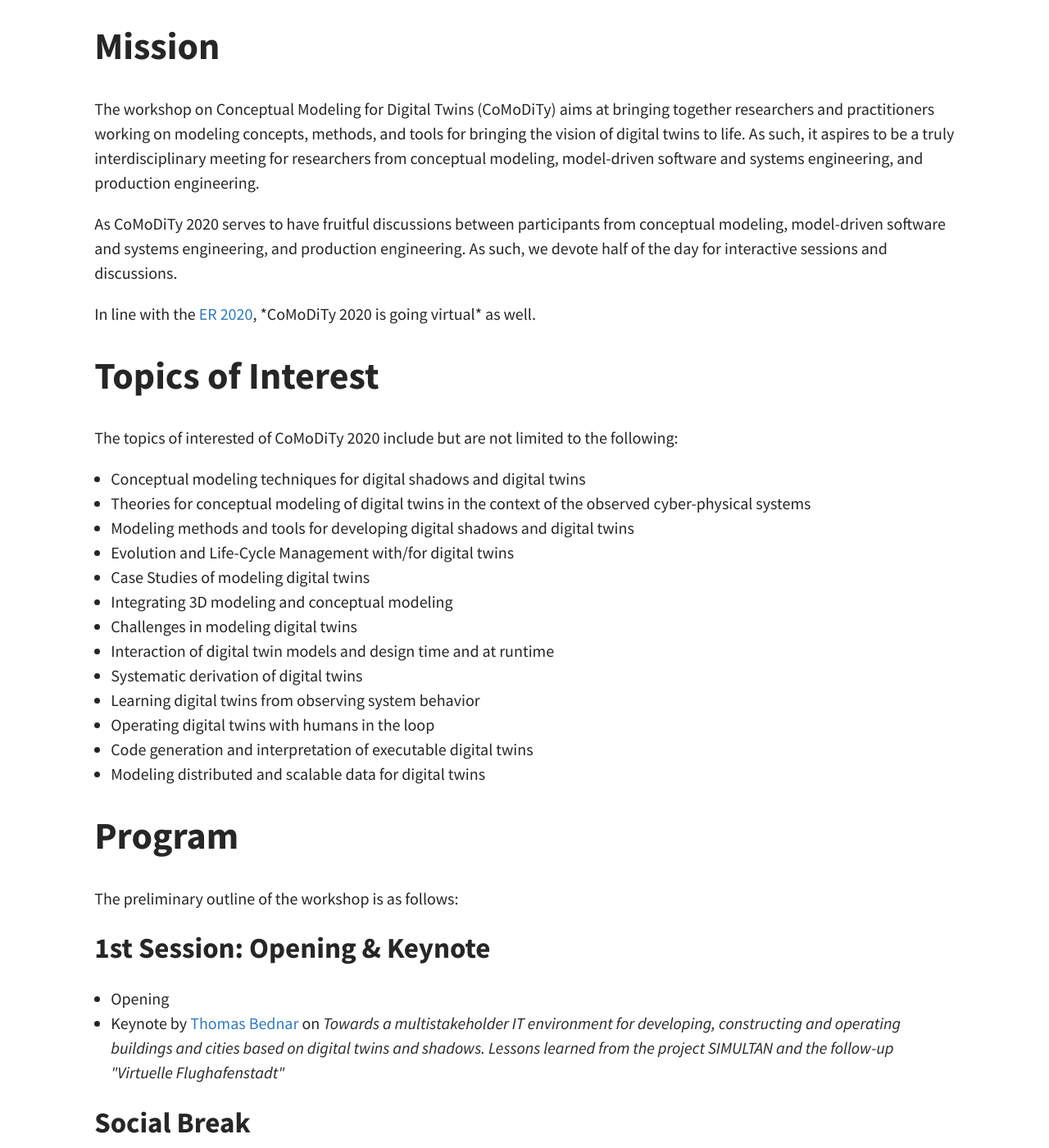
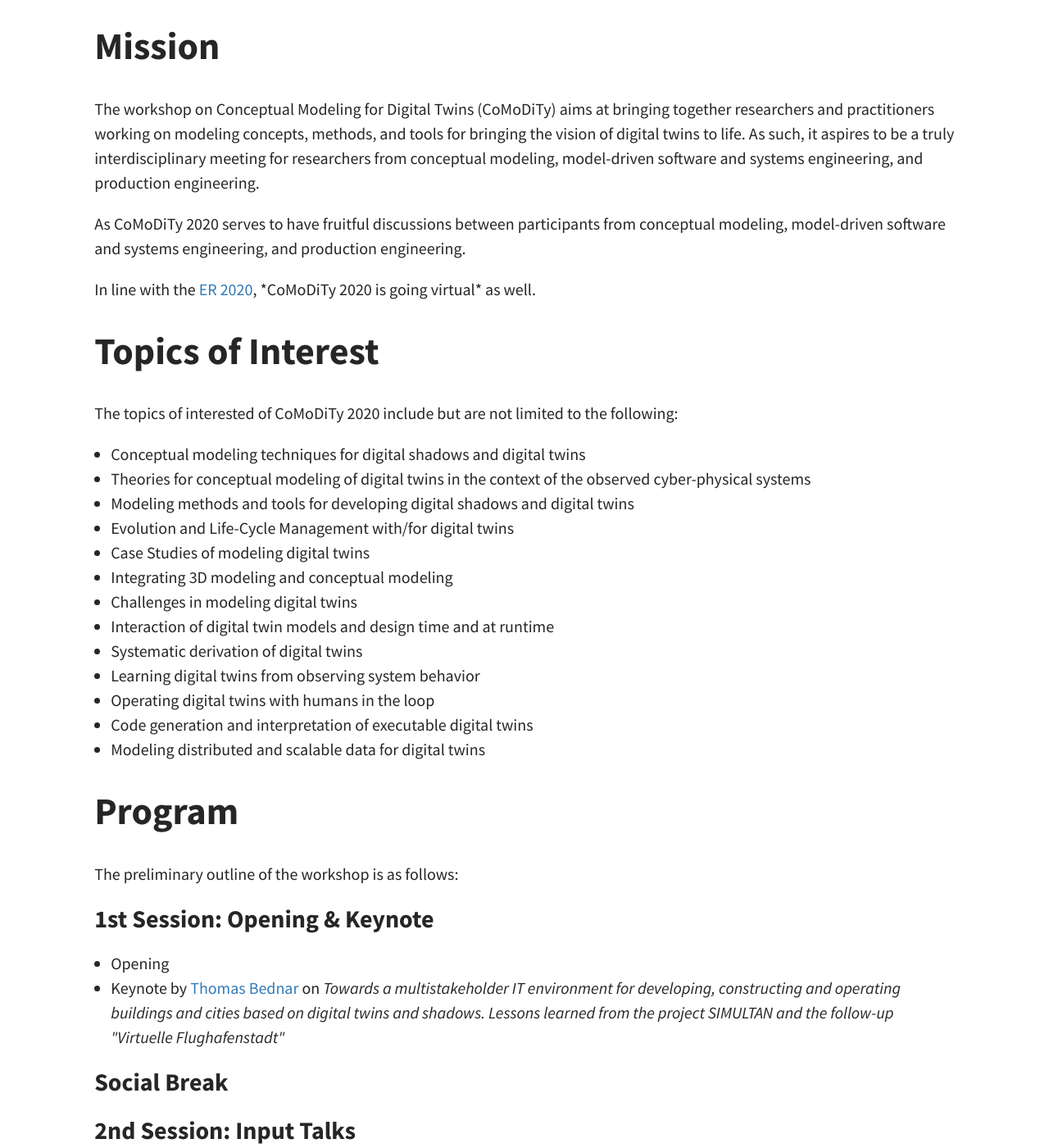
Before and after one commit to comodity/comodity.github.io, a Jekyll site: the page built from index.html, in a window 1280 px wide and 1400 px high, scrolled down 495 px. Shown: the whole window at 82% size. Built offline with Jekyll 4.4.1, drawn with Linux system fonts in a browser that asks for light colours; the list of posts is cut into pages by our own code; some of the changed text lies outside the part shown.

Commit message:
Update home.html

```diff
--- a/_layouts/home.html
+++ b/_layouts/home.html
@@ -43,7 +43,6 @@ production engineering.
 As CoMoDiTy 2020 serves to have fruitful discussions between
 participants from conceptual modeling, model-driven software and systems
 engineering, and production engineering.
-As such, we devote half of the day for interactive sessions and discussions.
 </p>
 
 <p>
@@ -80,7 +79,7 @@ As such, we devote half of the day for interactive sessions and discussions.
 </p>
 
 <p>
-      <h2 id="session1">1st Session: Opening &amp; Keynote</h2>
+<h3 id="session1">1st Session: Opening &amp; Keynote</h3>
 <ul>
     <li>Opening</li>
     <li>Keynote by <a href="https://www.bph.tuwien.ac.at/team/uebersicht/">Thomas Bednar</a> on <i>Towards a multistakeholder IT environment for developing, constructing and operating buildings and cities based on digital twins and shadows.
@@ -89,11 +88,11 @@ As such, we devote half of the day for interactive sessions and discussions.
 </p>
 
 <p>
-<h2 id="break">Social Break</h2>
+<h3 id="break">Social Break</h3>
 </p>
 
 <p>
-<h2 id="session2">2nd Session: Input Talks</h2>
+<h3 id="session2">2nd Session: Input Talks</h3>
 <ul>
     <li>
         <a href="https://www.se-rwth.de/staff/dalibor/">Manuela Dalibor</a> (RWTH Aachen University): Conceptual Models of Digital Twins and Digital Shadows
@@ -109,7 +108,11 @@ As such, we devote half of the day for interactive sessions and discussions.
 </p>
 
 <p>
-<h2 id="session3">3rd: Discussion &amp; Closing</h2>
+<h3 id="session3">3rd Session: Discussion in Break-Out Groups</h3>
+</p>
+
+<p>
+<h3 id="session3">4th Session: Presentation Discussion Results &amp; Closing</h3>
 </p>
 
 <!-- KEYNOTE -->
```
